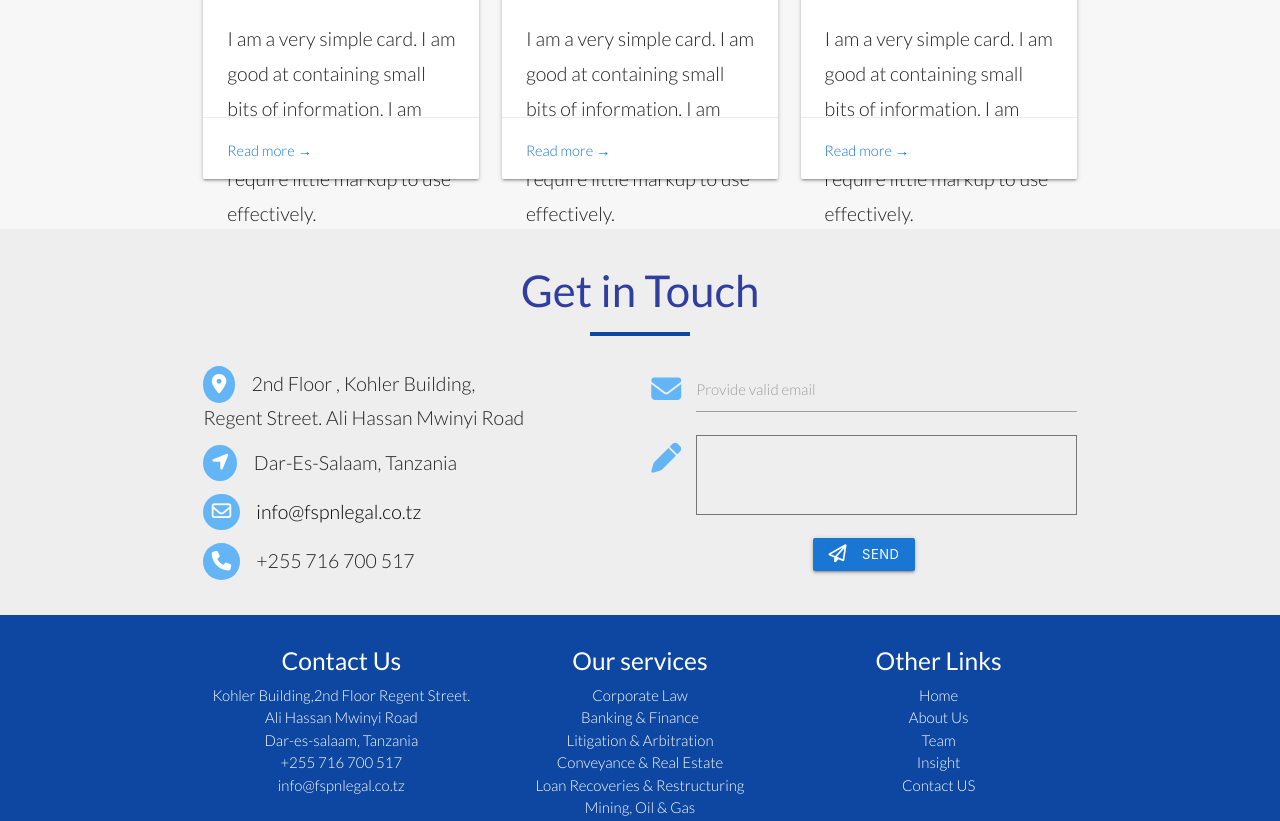
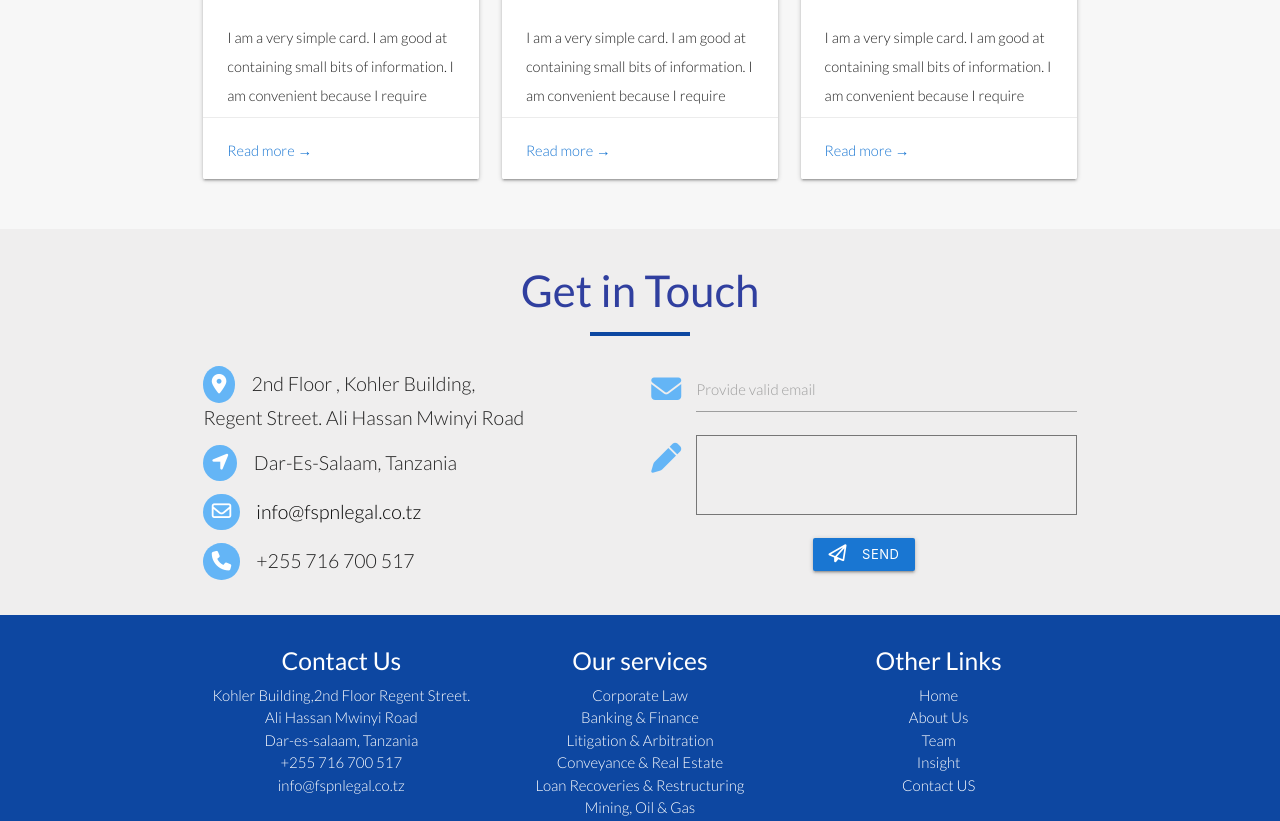
Before and after one commit to Marick-Mohamed/fspn, a plain HTML site: page index.html in a window 1280 px wide. Shown: the part 2140-2961 px from the top of the page. Drawn offline with Linux system fonts and the light colour scheme.

Commit message:
Add files via upload
Updated few things incl. Name, Cards

```diff
--- a/index.html
+++ b/index.html
@@ -322,8 +322,8 @@
                       <span class="card-title">Card Title</span>
                     </div>
                     <div class="card-content">
-                      <p>I am a very simple card. I am good at containing small bits of information.
-                      I am convenient because I require little markup to use effectively.</p>
+                      <small>I am a very simple card. I am good at containing small bits of information.
+                      I am convenient because I require little markup to use effectively.</small>
                     </div>
                     <div class="card-action ">
                       <a href="#" class="no-uppercase blue-text text-darken-2 small">Read more  <span>&rarr;</span></a>
@@ -337,8 +337,8 @@
                       <span class="card-title">Card Title</span>
                     </div>
                     <div class="card-content">
-                      <p>I am a very simple card. I am good at containing small bits of information.
-                      I am convenient because I require little markup to use effectively.</p>
+                      <small>I am a very simple card. I am good at containing small bits of information.
+                      I am convenient because I require little markup to use effectively.</small>
                     </div>
                     <div class="card-action">
                       <a href="#" class="no-uppercase blue-text text-darken-2 small">Read more  <span>&rarr;</span></a>
@@ -352,8 +352,8 @@
                       <span class="card-title">Card Title</span>
                     </div>
                     <div class="card-content">
-                      <p>I am a very simple card. I am good at containing small bits of information.
-                      I am convenient because I require little markup to use effectively.</p>
+                      <small>I am a very simple card. I am good at containing small bits of information.
+                      I am convenient because I require little markup to use effectively.</small>
                     </div>
                     <div class="card-action">
                       <a href="#" class="no-uppercase blue-text text-darken-2 small">Read more  <span>&rarr;</span></a>
```
Also changed, not shown: about.html (+6 -6 lines), corporate.html (+1 -1 lines).
